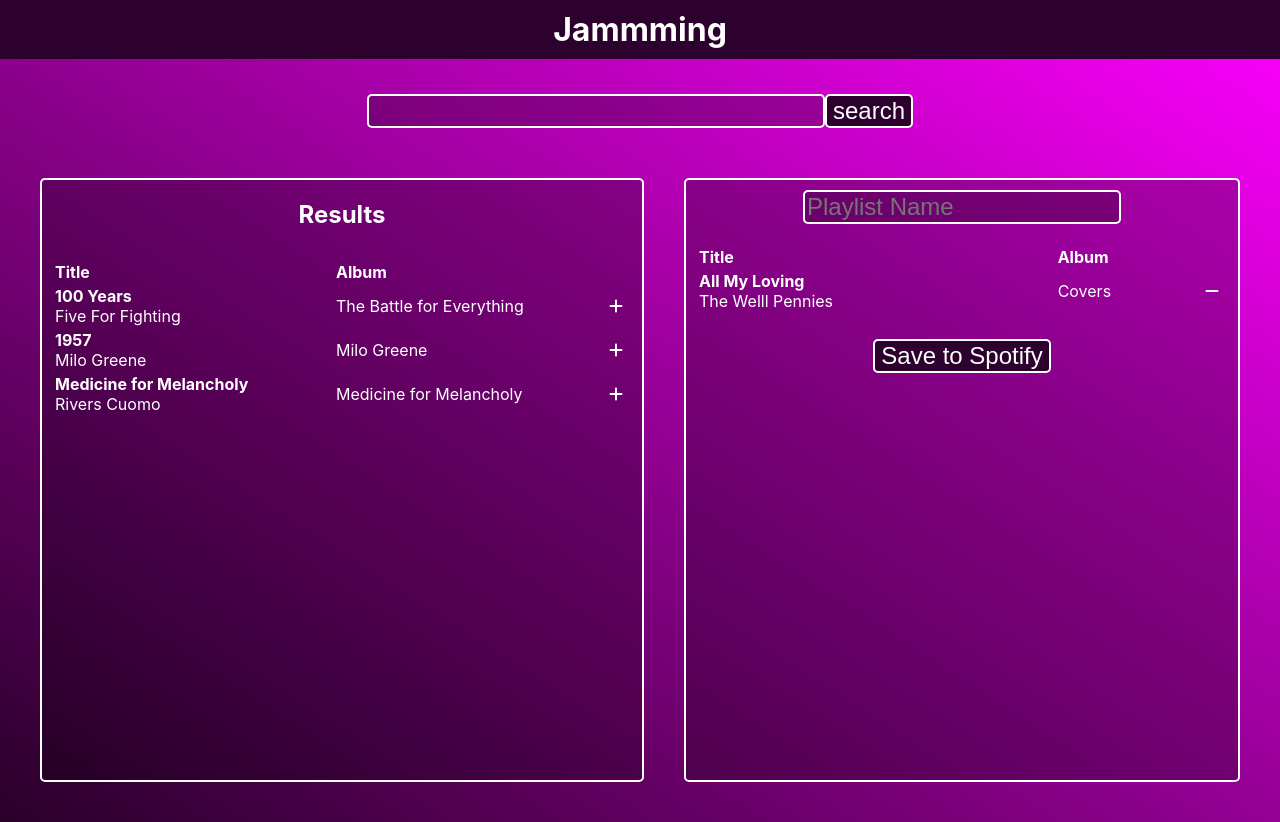
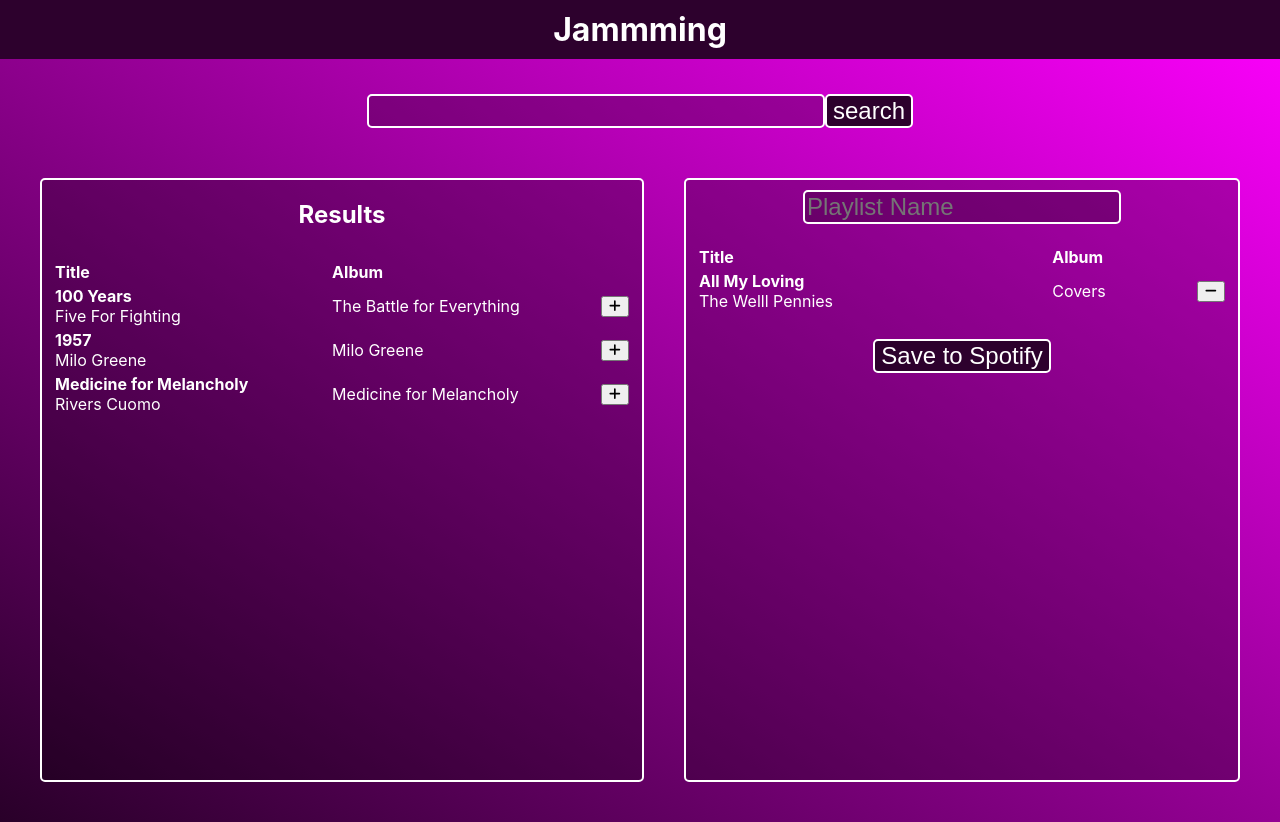
Before and after one commit to csamuele/Jammming, a React (Create React App) app: page / in a window 1280 px wide. Built offline with nearby package versions, Linux system fonts and the light colour scheme.

Commit message:
convert Add/Remove to a button

```diff
--- a/src/components/Playlist.jsx
+++ b/src/components/Playlist.jsx
@@ -6,7 +6,7 @@ function Playlist({songArray}) {
     return (
         <form className="Playlist">
             <input type="text" placeholder="Playlist Name"/>
-            <TrackTable AddRemove={<FontAwesomeIcon icon={faMinus}/>} songArray={songArray}/>
+            <TrackTable isAdd={false} songArray={songArray}/>
             <input type="submit" value="Save to Spotify"/>
         </form>
     )
--- a/src/components/SearchResults.jsx
+++ b/src/components/SearchResults.jsx
@@ -7,7 +7,7 @@ function SearchResults({songArray}) {
     return (
         <div className="SearchResults">
         <h2>Results</h2>
-        <TrackTable AddRemove={<FontAwesomeIcon icon={faPlus}/>} songArray={songArray}/>
+        <TrackTable isAdd={true} songArray={songArray}/>
     </div>
     )
 };
--- a/src/components/Track.jsx
+++ b/src/components/Track.jsx
@@ -1,9 +1,18 @@
+import { faMinus, faPlus } from "@fortawesome/free-solid-svg-icons";
+import { FontAwesomeIcon } from "@fortawesome/react-fontawesome";
 import React from "react";
 
 
 
 function Track(props) {
     const track = props.track;
+    const AddRemove = () => {
+        if(props.isAdd) {
+            return <button><FontAwesomeIcon icon={faPlus}/></button>
+        } else {
+            return <button><FontAwesomeIcon icon={faMinus} /></button>
+        }
+    }
     return (
         <tr key={track.id}>
             <td className="Artist">
@@ -11,7 +20,7 @@ function Track(props) {
                 <p>{track.artist}</p>
             </td>
             <td className="Album">{track.album}</td>
-            <td className="TrackButton">{props.addRemove}</td>
+            <td className="TrackButton">{AddRemove()}</td>
         </tr>
     )
 };
--- a/src/components/TrackTable.jsx
+++ b/src/components/TrackTable.jsx
@@ -1,10 +1,10 @@
 import Track from "./Track";
 
 
-function TrackTable({ AddRemove, songArray }) {
+function TrackTable({ isAdd, songArray }) {
 
     const tracks = songArray.map(song => {
-        return <Track track={song} addRemove={AddRemove}/>
+        return <Track track={song} isAdd={isAdd}/>
     })
     return (
         <table className="TrackTable">
```
